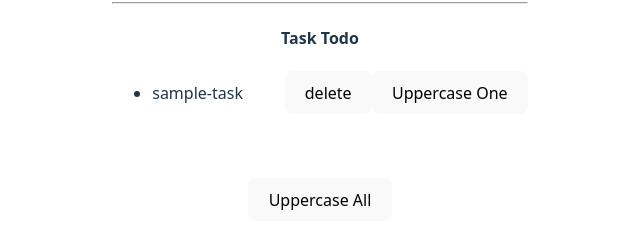
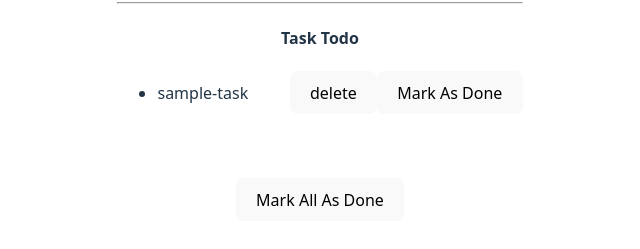
Before and after one commit to SAgNik-MonDA/MERN_STACK_Development, a React (Vite) app in the folder React/react-state/: page / in a window 1280 px wide. Shown: the part 419-668 px from the top of the page, without its empty margins (320-960 px from the left). Built offline with nearby package versions, Linux system fonts and the light colour scheme.

Commit message:
modify 31

```diff
--- a/React/react-state/src/TodoList.jsx
+++ b/React/react-state/src/TodoList.jsx
@@ -6,13 +6,13 @@
 
 
 export default function TodoList(){
-    let[todos,setTodos] = useState([{task:"sample-task",id:uuidv4()}]);
+    let[todos,setTodos] = useState([{task:"sample-task",id:uuidv4(),isDone:false}]);
 
     let[newTodo , setNewTodo] = useState("");
 
     let addNewTask = () =>{
       setTodos((prevTodos) =>{
-        return [...prevTodos,{task:newTodo,id:uuidv4()}]
+        return [...prevTodos,{task:newTodo,id:uuidv4(),isDone:false}]
       });
       setNewTodo("");
     };
@@ -27,12 +27,26 @@
     };
 
 
-    let upperCaseAll=()=>{
+//     let upperCaseAll=()=>{
+//         setTodos((prevTodos)=> (
+//             prevTodos.map((todo)=>{
+//             return {
+//                 ...todo,
+//                 task:todo.task.toUpperCase(),
+//             };
+//       })
+
+//     ));
+
+// };
+
+
+let MarkAllAsDone=()=>{
         setTodos((prevTodos)=> (
             prevTodos.map((todo)=>{
             return {
                 ...todo,
-                task:todo.task.toUpperCase(),
+               isDone:true,
             };
       })
 
@@ -40,13 +54,29 @@
 
 };
 
-let UpperCaseOne = (id) =>{
+// let UpperCaseOne = (id) =>{
+//     setTodos((prevTodos)=> (
+//             prevTodos.map((todo)=>{
+//                 if(todo.id == id)
+//            { return {
+//                 ...todo,
+//                 task:todo.task.toUpperCase(),
+//             };
+//         }else{
+//             return todo;
+//         }
+//       })
+
+//     ));
+// };
+
+let MarkAsDone = (id) =>{
     setTodos((prevTodos)=> (
             prevTodos.map((todo)=>{
                 if(todo.id == id)
            { return {
                 ...todo,
-                task:todo.task.toUpperCase(),
+                isDone:true,
             };
         }else{
             return todo;
@@ -55,6 +85,7 @@
 
     ));
 };
+
 
 
 
@@ -76,17 +107,17 @@
                 {
                     todos.map((todo)=>(
                          <li key={todo.id}>
-                          <span>  {todo.task} </span>
+                          <span style={todo.isDone ? {textDecorationLine: "line-through"} : {}}>  {todo.task} </span>
                           &nbsp; &nbsp; &nbsp; &nbsp; &nbsp;
                           <button onClick={()=>deleteTodo(todo.id)}>delete</button>
-                           <button onClick={()=>UpperCaseOne(todo.id)}>Uppercase One</button>
+                           <button onClick={()=>MarkAsDone(todo.id)}>Mark As Done</button>
 
                             </li>
                     ))
                 }
             </ul>
                 <br /><br />
-            <button onClick={upperCaseAll}>Uppercase All</button>
+            <button onClick={MarkAllAsDone}>Mark All As Done</button>
         </div>
     );
 }
```
